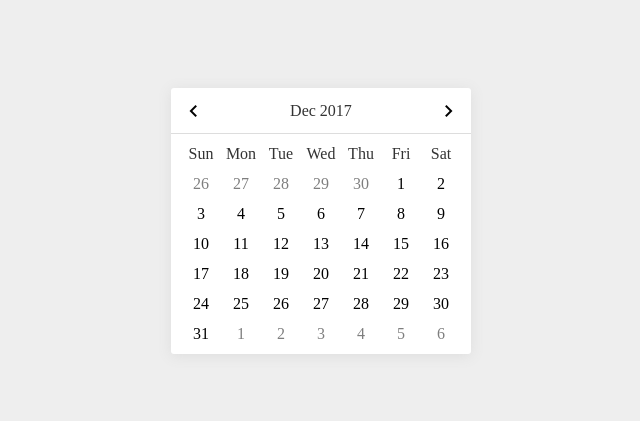
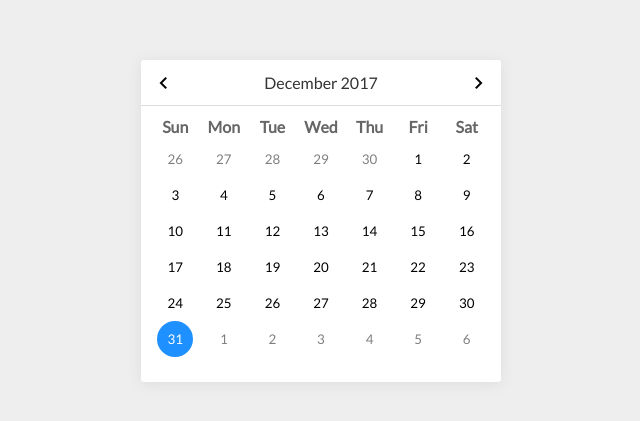
Before and after one commit to pavelkeyzik/CalendarJS, a plain HTML site: page index.html in a window 1280 px wide. Shown: the part 179-600 px from the top of the page, without its empty margins (319-959 px from the left). Drawn offline with Linux system fonts and the light colour scheme.

Commit message:
Added current day style

```diff
--- a/index.html
+++ b/index.html
@@ -6,7 +6,7 @@
   <meta http-equiv="X-UA-Compatible" content="ie=edge">
   <title>Calendar</title>
   <link rel="stylesheet" href="styles/main.css">
-  <link href="https://fonts.googleapis.com/icon?family=Material+Icons" rel="stylesheet">
+  <link href="https://fonts.googleapis.com/icon?family=Material+Icons|Lato" rel="stylesheet">
 </head>
 <body>
   <div id="firstCalendar"></div>
--- a/js/calendarModule.js
+++ b/js/calendarModule.js
@@ -126,7 +126,7 @@ function Calendar(id, type) {
             <li class="calendar__numbers--active">30</li>
           </div>
           <div class="row">
-            <li class="calendar__numbers--active">31</li>
+            <li class="calendar__numbers--current">31</li>
             <li class="calendar__numbers--inactive">1</li>
             <li class="calendar__numbers--inactive">2</li>
             <li class="calendar__numbers--inactive">3</li>
--- a/js/main.js
+++ b/js/main.js
@@ -1,3 +1,3 @@
 'use strict';
 
-var calendar = new Calendar('firstCalendar', 'short');
+var calendar = new Calendar('firstCalendar', 'long');
--- a/styles/main.css
+++ b/styles/main.css
@@ -10,12 +10,14 @@ body {
   justify-content: center;
   height: 100vh;
   background: #eee;
+  font-family: Lato;
 }
 
 .calendar {
   display: flex;
   flex-direction: column;
-  min-width: 300px;
+  min-width: 360px;
+  padding-bottom: 20px;
   box-shadow: 0 2px 14px #ddd;
   border-radius: 3px;
   background: #fff;
@@ -73,6 +75,8 @@ body {
   display: flex;
   align-items: center;
   justify-content: center;
+  font-weight: bold;
+  color: #666;
 }
 
 li {
@@ -88,17 +92,24 @@ li {
   display: flex;
   align-items: center;
   justify-content: space-between;
-  height: 30px;
 }
 
 .calendar__numbers .row li {
   display: flex;
   align-items: center;
   justify-content: center;
-  /*border: 1px solid red;*/
-  width: 100%;
+  width: 36px;
+  height: 36px;
+  margin: auto;
+  font-size: 10pt;
 }
 
 .calendar__numbers--inactive {
   opacity: 0.5;
 }
+
+.calendar__numbers--current {
+  background: #1e90ff;
+  color: #fff;
+  border-radius: 50%;
+}
```
